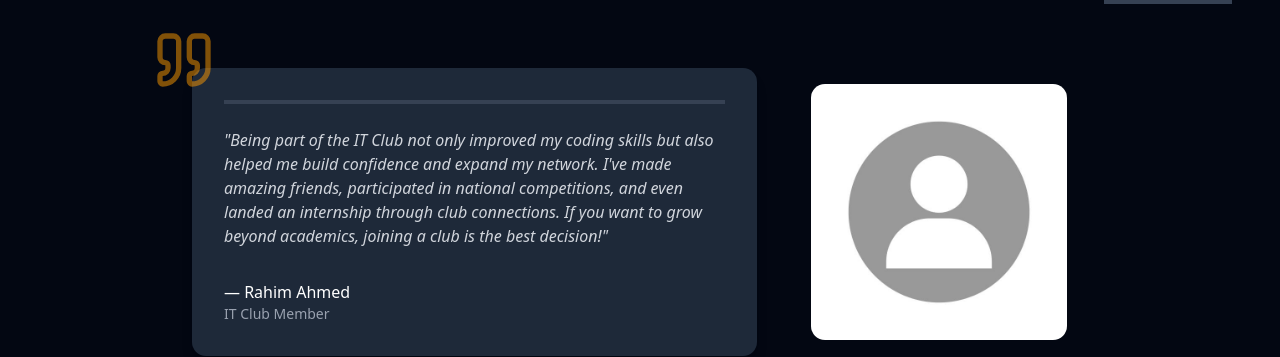
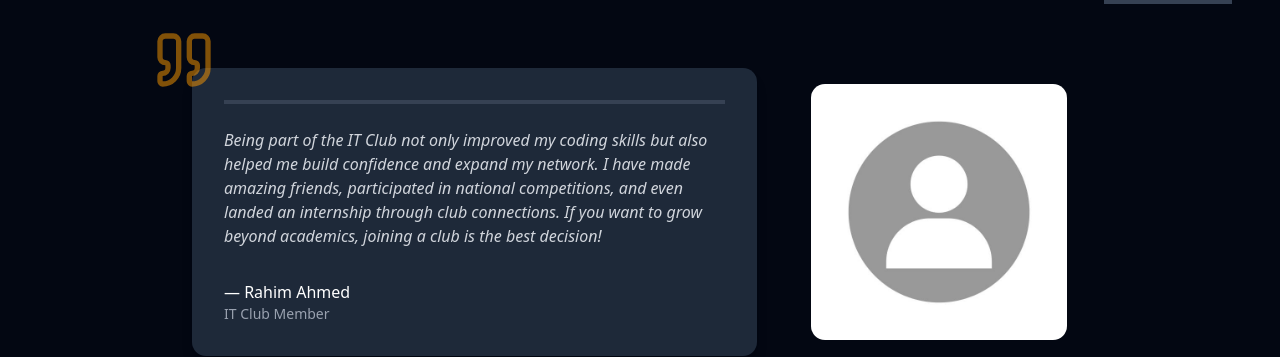
Before and after one commit to rajubeparybd/voting-system, a Next.js app: page / in a window 1280 px wide. Shown: the part 4460-4817 px from the top of the page. Built offline with nearby package versions, Linux system fonts and the light colour scheme; no server answers; the database is empty.

Commit message:
refactor: remove unused imports from ClubsSection and Footer components, and improve testimonial text formatting for better readability

```diff
--- a/src/components/home/ClubsSection.tsx
+++ b/src/components/home/ClubsSection.tsx
@@ -1,7 +1,6 @@
 'use client';
 
 import Image from 'next/image';
-import Link from 'next/link';
 import { Users } from 'lucide-react';
 import { useEffect, useState } from 'react';
 import { getActiveClubs } from '@/actions/club';
--- a/src/components/home/Footer.tsx
+++ b/src/components/home/Footer.tsx
@@ -1,4 +1,3 @@
-import Image from 'next/image';
 import Link from 'next/link';
 import { ArrowRight, Facebook, Twitter, Instagram } from 'lucide-react';
 
--- a/src/components/home/TestimonialsSection.tsx
+++ b/src/components/home/TestimonialsSection.tsx
@@ -23,14 +23,14 @@ const TestimonialsSection = () => {
                             <div className="flex-1 rounded-xl bg-gray-800 p-8 shadow-lg">
                                 <div className="mb-6 h-1 w-full bg-gray-700"></div>
                                 <p className="mb-8 text-gray-300 italic">
-                                    "Being part of the IT Club not only improved
+                                    Being part of the IT Club not only improved
                                     my coding skills but also helped me build
-                                    confidence and expand my network. I've made
-                                    amazing friends, participated in national
-                                    competitions, and even landed an internship
-                                    through club connections. If you want to
-                                    grow beyond academics, joining a club is the
-                                    best decision!"
+                                    confidence and expand my network. I have
+                                    made amazing friends, participated in
+                                    national competitions, and even landed an
+                                    internship through club connections. If you
+                                    want to grow beyond academics, joining a
+                                    club is the best decision!
                                 </p>
                                 <div className="text-center md:text-left">
                                     <h4 className="font-medium text-white">
```
